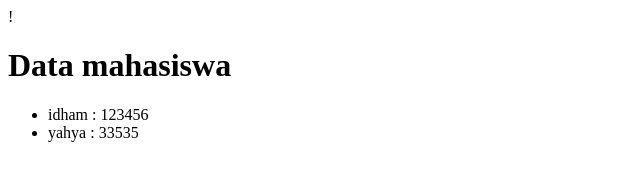
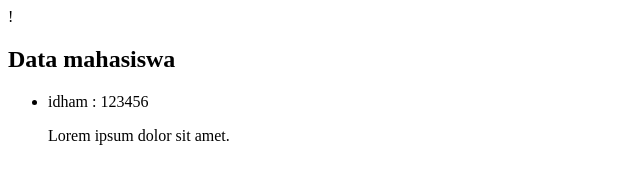
Before and after one commit to Idhamyahya/wpu-git-test2, a plain HTML site: page Mahasiswa.html in a window 1280 px wide. Shown: the whole page, without its empty margins (0-640 px from the left). Drawn offline with Linux system fonts and the light colour scheme.

Commit message:
mengubah isi mahasiswa

```diff
--- a/Mahasiswa.html
+++ b/Mahasiswa.html
@@ -8,10 +8,11 @@
     <title>coba git remote</title>
   </head>
   <body>
-    <h1>Data mahasiswa</h1>
+    <h2>Data mahasiswa</h2>
     <ul>
       <li>idham : 123456</li>
-      <li>yahya : 33535</li>
+
+      <p>Lorem ipsum dolor sit amet.</p>
     </ul>
   </body>
 </html>
```
